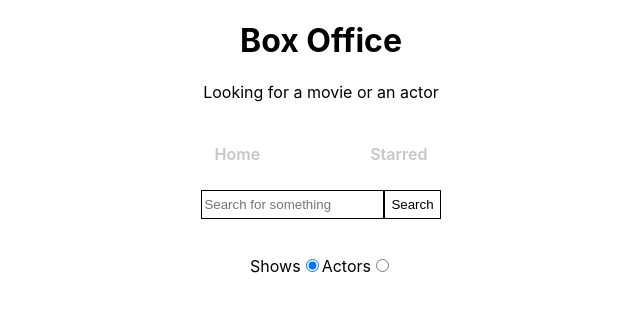
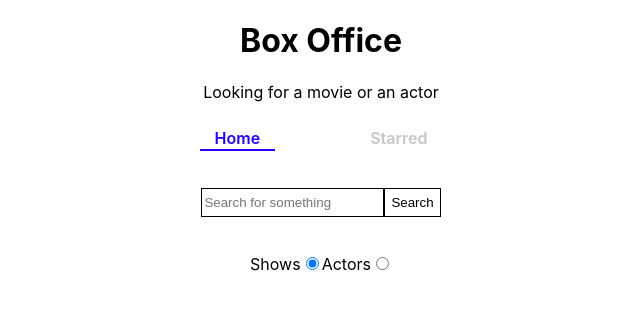
Before and after one commit to AbhishekKumar2233/Box-Office-reactapp, a React (Create React App) app: page / in a window 1280 px wide. Shown: the top 312 px of the page, without its empty margins (319-959 px from the left). Built offline with nearby package versions, Linux system fonts and the light colour scheme.

Commit message:
navbar style done now

```diff
--- a/src/Components/Navbar.jsx
+++ b/src/Components/Navbar.jsx
@@ -1,4 +1,5 @@
 import React from "react";
+import { useLocation } from "react-router";
 import { NavList, LinkStyled } from "./Navstyle";
 
 const Links = [
@@ -7,15 +8,22 @@ const Links = [
 ];
 
 export default function Navbar() {
+  const location = useLocation();
+
   return (
     <div className="navbar">
-      <ul>
+      <NavList>
         {Links.map((item) => (
           <li>
-            <LinkStyled to={item.to}>{item.name}</LinkStyled>
+            <LinkStyled
+              to={item.to}
+              className={item.to === location.pathname ? "active" : ""}
+            >
+              {item.name}
+            </LinkStyled>
           </li>
         ))}
-      </ul>
+      </NavList>
     </div>
   );
 }
--- a/src/index.css
+++ b/src/index.css
@@ -14,18 +14,7 @@ code {
 .app {
   text-align: center;
 }
-.navbar {
-  display: flex;
-  margin: 0px auto;
-  text-align: center;
-  align-items: center;
-  justify-content: center;
-  padding: 0px 0px;
-}
-.navbar ul {
-  display: flex;
-  padding: 0px;
-}
+
 .navbar ul li {
   list-style: none;
   padding: 10px;
@@ -34,9 +23,7 @@ code {
   text-decoration: none;
   font-weight: 600;
 }
-.navbar ul li a:hover {
-  border-bottom: 2px solid blue;
-}
+
 .home {
   height: 100vh;
   background-color: rgb(255, 238, 0);
```
